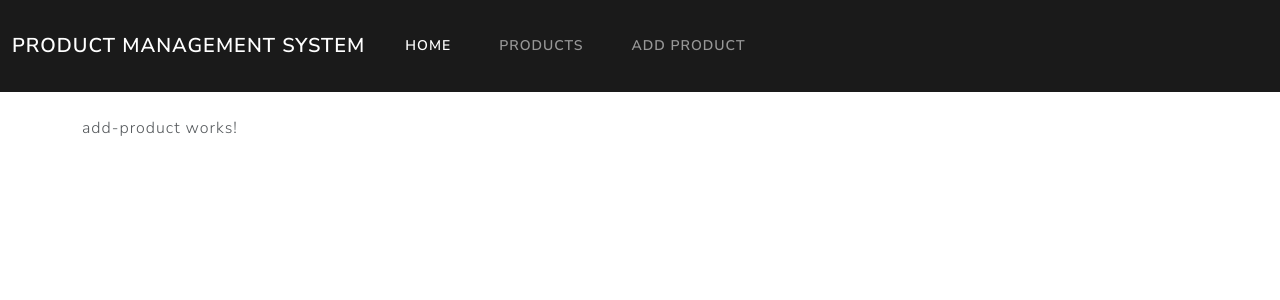
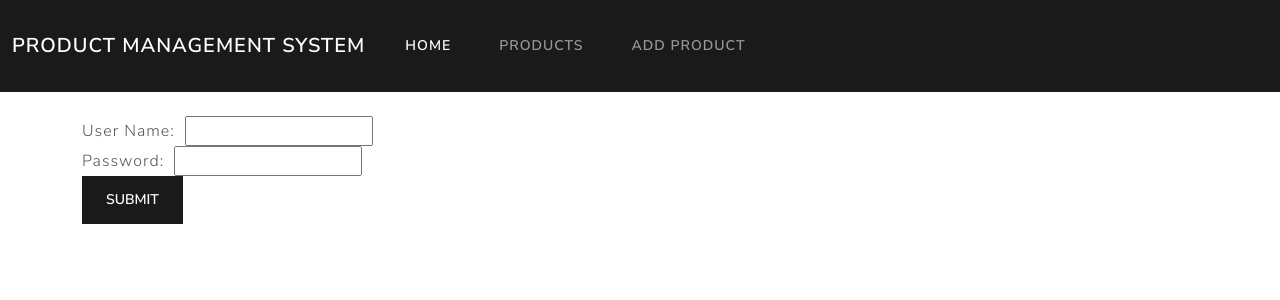
Before and after one commit to joydip-git/siemens-angular-15thapril2024, an Angular app in the folder codes/day-4/pms-app-v2/: page /products/add in a window 1280 px wide. Shown: the top 300 px of the page. Built offline with nearby package versions, Linux system fonts and the light colour scheme.

Commit message:
template-driven form

```diff
--- a/codes/day-4/pms-app-v2/src/app/products/components/add-product/add-product.component.html
+++ b/codes/day-4/pms-app-v2/src/app/products/components/add-product/add-product.component.html
@@ -1 +1,42 @@
-<p>add-product works!</p>
+<!-- <form ngForm #frm="ngForm" (submit)="submit(frm)">
+    <div>
+        <label for="txtUserName">User Name: &nbsp;</label>
+        <input type="text" id="txtUserName" ngModel name="username" required #uname="ngModel" email>
+    </div>
+
+    <div *ngIf="uname.errors">
+        <div *ngIf="uname.errors['required'] && (uname.dirty || uname.touched)">
+            <span>Enter Username</span>
+        </div>
+        <div *ngIf="uname.errors['email'] && (uname.dirty || uname.touched)">
+            <span>Enter Username in email format</span>
+        </div>
+    </div>
+    <div>
+        <label for="txtPassword">Password: &nbsp;</label>
+        <input type="password" id="txtPassword" ngModel name="password" required #pwd="ngModel">
+    </div>
+    <div *ngIf="pwd.errors">
+        <div *ngIf="pwd.errors['required'] && (pwd.dirty || pwd.touched)">
+            <span>Enter password</span>
+        </div>
+    </div>
+    <div>
+        <button type="submit" class="btn btn-primary" [disabled]="frm.invalid">Submit</button>
+    </div>
+</form> -->
+
+<form>
+    <div>
+        <label for="txtUserName">User Name: &nbsp;</label>
+        <input type="text" id="txtUserName" name="username">
+    </div>
+
+    <div>
+        <label for="txtPassword">Password: &nbsp;</label>
+        <input type="password" id="txtPassword" name="password">
+    </div>
+    <div>
+        <button type="submit" class="btn btn-primary">Submit</button>
+    </div>
+</form>
--- a/codes/day-4/pms-app-v2/src/app/products/components/add-product/add-product.component.ts
+++ b/codes/day-4/pms-app-v2/src/app/products/components/add-product/add-product.component.ts
@@ -1,4 +1,5 @@
 import { Component, Input } from '@angular/core';
+import { NgForm } from '@angular/forms';
 
 @Component({
   selector: 'app-add-product',
--- a/codes/day-4/pms-app-v2/src/app/products/components/update-product/update-product.component.ts
+++ b/codes/day-4/pms-app-v2/src/app/products/components/update-product/update-product.component.ts
@@ -25,7 +25,6 @@ export class UpdateProductComponent implements OnInit, OnDestroy {
     this.sub?.unsubscribe()
   }
   ngOnInit(): void {
-    //this.currentRoute.params
     const snapshot: ActivatedRouteSnapshot = this.currentRoute.snapshot
     const allParams: Params = snapshot.params
     const id = Number(allParams['id'])
--- a/codes/day-4/pms-app-v2/src/app/products/products.module.ts
+++ b/codes/day-4/pms-app-v2/src/app/products/products.module.ts
@@ -9,6 +9,7 @@ import { HttpClientModule } from '@angular/common/http';
 import { ProductDetailComponent } from './components/product-detail/product-detail.component';
 import { UpdateProductComponent } from './components/update-product/update-product.component';
 import { ProductsRoutingModule } from './products-routing.module';
+import { FormsModule } from '@angular/forms';
 
 @NgModule({
   declarations: [
@@ -20,7 +21,7 @@ import { ProductsRoutingModule } from './products-routing.module';
     UpdateProductComponent
   ],
   imports: [
-    CommonModule, HttpClientModule, ProductsRoutingModule
+    CommonModule, HttpClientModule, ProductsRoutingModule, FormsModule
   ],
   providers: [
     {
```
Also changed, not shown: 1 other file (tests, documents, lock files or other folders).
